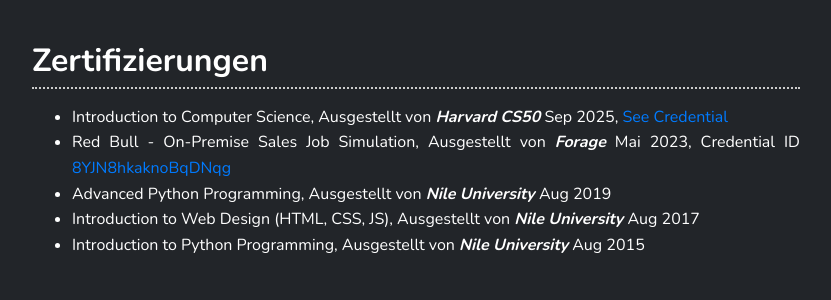
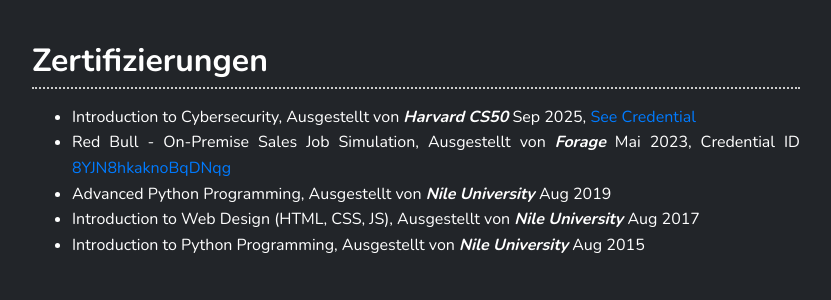
Before and after one commit to quack-b1/quack-b1.github.io, a Jekyll site: the page built from index.md, in a window 1280 px wide and 900 px high, scrolled down 2610 px. Shown: the part 154-454 px from the top of the window, without its empty margins (224-1055 px from the left). Built offline with Jekyll 4.4.1, drawn with Linux system fonts in a browser that asks for light colours.

Commit message:
Update Certifications
Correct typographical error "Computer Science" with "Cybersecurity" (for CS50 certificate)

```diff
--- a/_includes/sections_de/certifications.md
+++ b/_includes/sections_de/certifications.md
@@ -1,6 +1,6 @@
 ## Zertifizierungen
 
-- Introduction to Computer Science, Ausgestellt von **_Harvard CS50_** Sep 2025, [See Credential](https://cs50.harvard.edu/certificates/732064b5-27af-4cb3-bcf2-b55b40b261c5)
+- Introduction to Cybersecurity, Ausgestellt von **_Harvard CS50_** Sep 2025, [See Credential](https://cs50.harvard.edu/certificates/732064b5-27af-4cb3-bcf2-b55b40b261c5)
 - Red Bull - On-Premise Sales Job Simulation, Ausgestellt von **_Forage_** Mai 2023, Credential ID [8YJN8hkaknoBqDNqg](https://forage-uploads-prod.s3.amazonaws.com/completion-certificates/Red%20Bull/s6RNpxzBkpREvE4xk_Red%20Bull_apFdFkujv9LYmyo6h_1684431663010_completion_certificate.pdf)
 - Advanced Python Programming, Ausgestellt von **_Nile University_** Aug 2019
 - Introduction to Web Design (HTML, CSS, JS), Ausgestellt von **_Nile University_** Aug 2017
```
Also changed, not shown: _includes/sections/certifications.md (+1 -1 lines).
